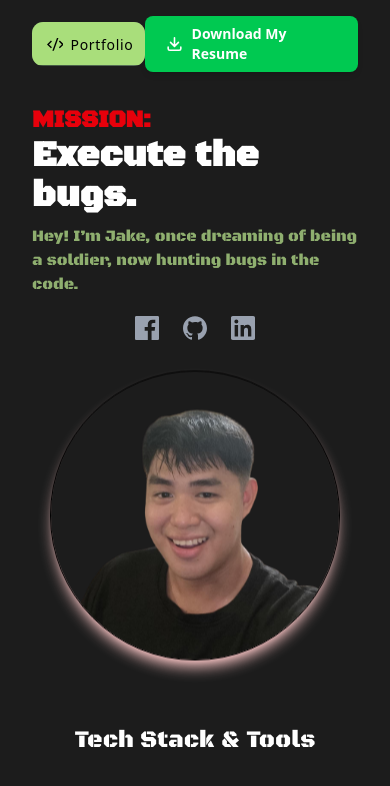
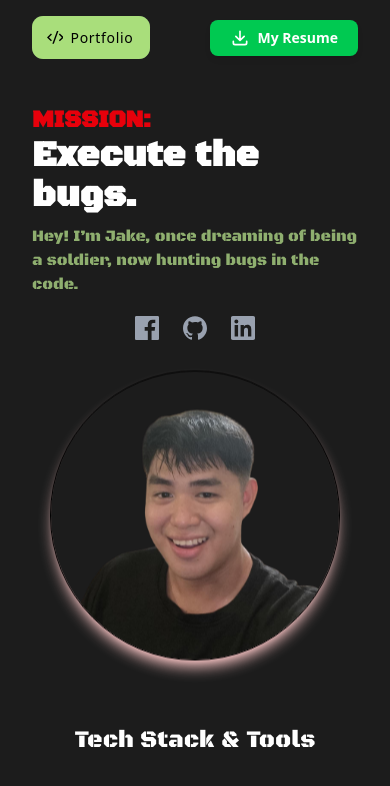
Before and after one commit to shyeik/Portfolio, a React (Vite) app: page / in a window 390 px wide. Shown: the top 786 px of the page. Built offline with nearby package versions, Linux system fonts and the light colour scheme; a web font is replaced by a local one.

Commit message:
ddadadda

```diff
--- a/src/components/Layout/Header.jsx
+++ b/src/components/Layout/Header.jsx
@@ -13,7 +13,7 @@ const Header = () => {
 
   return (
     <header
-      className={`fixed w-full z-10 mb-10 md:mb-0 transition-colors duration-300 ${
+      className={`fixed w-full z-10 transition-colors duration-300 ${
         isScrolled ? "bg-[#1C1C1C] shadow-md" : "bg-transparent"
       }`}
     >
@@ -57,7 +57,7 @@ const Header = () => {
                  0l5-5m-5 5V4"
             />
           </svg>
-          Download My Resume
+          My Resume
         </a>
       </nav>
     </header>
```
